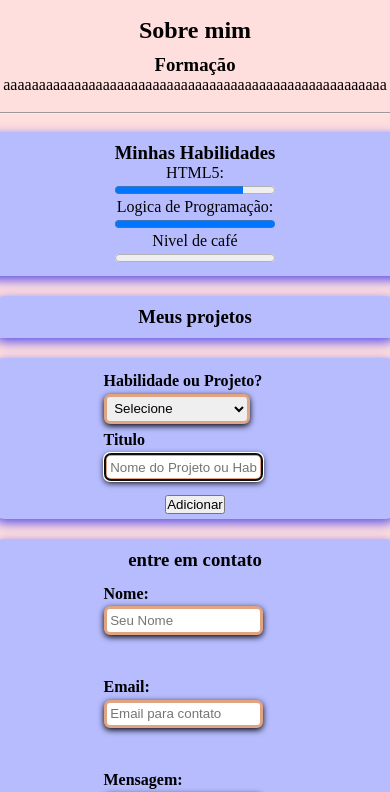
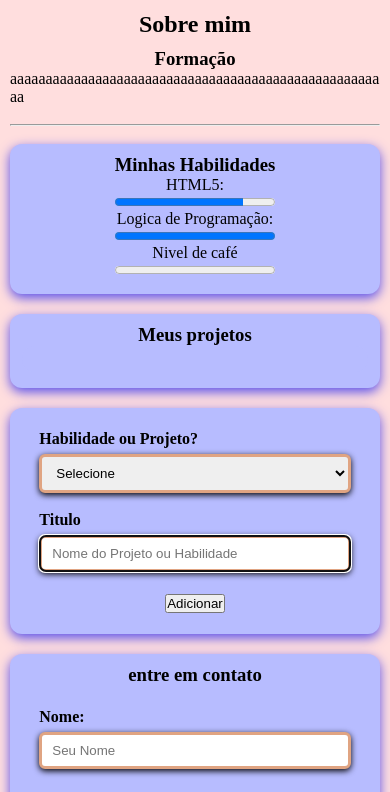
Before and after one commit to DaviDantasl/PortifolioTeste, a plain HTML site: page index.html in a window 390 px wide. Shown: the part 318-1110 px from the top of the page. Drawn offline with Linux system fonts and the light colour scheme.

Commit message:
TESTANDO RESPONSIVIDADE

```diff
--- a/style.css
+++ b/style.css
@@ -2,6 +2,7 @@
    1. BASE
    ========================================================= */
 * {
+    box-sizing: border-box;
     display: flex;
     flex-direction: column;
     align-items: center;
@@ -12,6 +13,8 @@
 body {
     background-color: rgb(255, 222, 222);
     color: black;
+    width: 100%;
+    overflow-x: hidden;
 }
 
 body.trevoso {
@@ -103,6 +106,12 @@ main {
     width: 100%;
 }
 
+#sobremim,
+#formacoes,
+#meupeixe section {
+    overflow-wrap: anywhere;
+}
+
 
 /* =========================================================
    4. CARDS (habilidades, projetos, adicionar, contato)
@@ -111,7 +120,8 @@ main {
     box-shadow: 0 4px 12px rgb(89, 79, 235);
     border-radius: 12px;
     background-color: rgb(183, 188, 255);
-    padding-top: 10px;
+    padding: 10px 12px 16px;
+    /* topo, laterais, base */
 }
 
 body.trevoso #meupeixe section {
@@ -143,11 +153,19 @@ body.trevoso #meupeixe progress {
 /* =========================================================
    5. FORMULÁRIOS
    ========================================================= */
+form,
+#form_projetos,
+#form_habilidade {
+    width: 100%;
+    gap: 6px;
+    /* espaço entre label e campo */
+}
+
 form label {
     align-self: flex-start;
     font-weight: 600;
-    margin-bottom: 2%;
-    margin-top: 2%;
+    margin-top: 12px;
+    margin-bottom: 0;
 }
 
 input,
@@ -155,11 +173,15 @@ select,
 textarea {
     border-radius: 6px;
     border: solid 3px rgb(224, 164, 130);
-    padding: 2%;
+    padding: 8px 10px;
     box-shadow: 0 2px 6px black;
     align-self: flex-start;
     width: 80%;
-    margin-bottom: 2%;
+    margin-bottom: 0;
+}
+
+form button {
+    margin-top: 16px;
 }
 
 /* exceções dos campos */
@@ -215,6 +237,7 @@ textarea {
 
     #meupeixe section {
         width: 100%;
+        margin: 0;
     }
 
     #habilidades {
@@ -228,6 +251,22 @@ textarea {
 
     #contato {
         width: 100%;
+    }
+
+    input,
+    select,
+    textarea {
+        align-self: center;
+        width: 90%;
+    }
+
+    form label {
+        align-self: flex-start;
+        margin-left: 5%;
+    }
+
+    #concluido {
+        width: auto;
     }
 }
 
```
Also changed, not shown: 1 other file.
